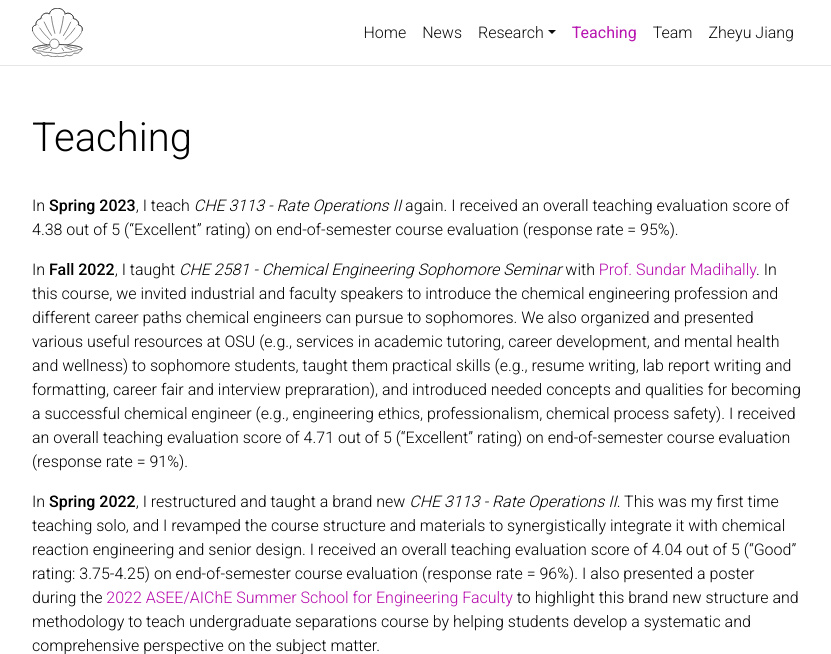
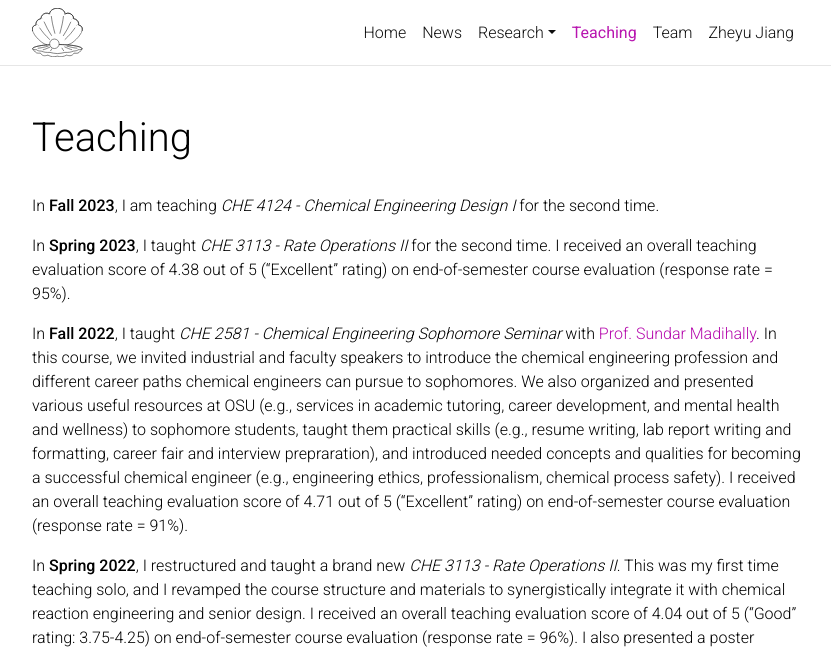
Before and after one commit to checlams/old_website, a Jekyll site: the page built from _pages/teaching.md, in a window 1280 px wide and 1400 px high, cut to the strip 0-654 px from the top of the window. Shown: the whole strip, without its empty margins (223-1054 px from the left). Built offline with Jekyll 4.4.1, drawn with Linux system fonts in a browser that asks for light colours; comment, search, counter and statistics services are not loaded; a style sheet for code colours, icons or effects is not loaded.

```diff
--- a/_bibliography/papers.bib
+++ b/_bibliography/papers.bib
@@ -19,7 +19,6 @@ year = {2013},
 bibtex_show = {true},
 preview = {zeolite.svg},
 }
-
 
 @article{jiang:2018:hmp,
 abbr = {AIChE},
--- a/_pages/teaching.md
+++ b/_pages/teaching.md
@@ -6,7 +6,9 @@ description:
 nav: true
 nav_order: 4
 ---
-In **Spring 2023**, I teach *CHE 3113 - Rate Operations II* again. I received an overall teaching evaluation score of 4.38 out of 5 ("Excellent" rating) on end-of-semester course evaluation (response rate = 95%).
+In **Fall 2023**, I am teaching *CHE 4124 - Chemical Engineering Design I* for the second time.
+
+In **Spring 2023**, I taught *CHE 3113 - Rate Operations II* for the second time. I received an overall teaching evaluation score of 4.38 out of 5 ("Excellent" rating) on end-of-semester course evaluation (response rate = 95%).
 
 In **Fall 2022**, I taught *CHE 2581 - Chemical Engineering Sophomore Seminar* with [Prof. Sundar Madihally](https://ceat.okstate.edu/che/faculty-staff/sundar-madihally.html). In this course, we invited industrial and faculty speakers to introduce the chemical engineering profession and different career paths chemical engineers can pursue to sophomores. We also organized and presented various useful resources at OSU (e.g., services in academic tutoring, career development, and mental health and wellness) to sophomore students, taught them practical skills (e.g., resume writing, lab report writing and formatting, career fair and interview prepraration), and introduced needed concepts and qualities for becoming a successful chemical engineer (e.g., engineering ethics, professionalism, chemical process safety). I received an overall teaching evaluation score of 4.71 out of 5 ("Excellent" rating) on end-of-semester course evaluation (response rate = 91%).
 
--- a/_sass/_base.scss
+++ b/_sass/_base.scss
@@ -99,6 +99,7 @@ blockquote {
     margin-bottom: 5px;
     margin-top: 5px;
     font-family: monospace;
+    font-size: 0.79rem;
     p {
       display: inline-block;
       margin: 0;
```
Also changed, not shown: _bibliography/preprints.bib (added, +14 -0 lines), _pages/dropdown.md (+3 -0 lines), _pages/preprints.md (added, +18 -0 lines), _pages/publications.md (+1 -1 lines), assets/img/publication_preview/dgrw.jpg (added), 2 other files.
